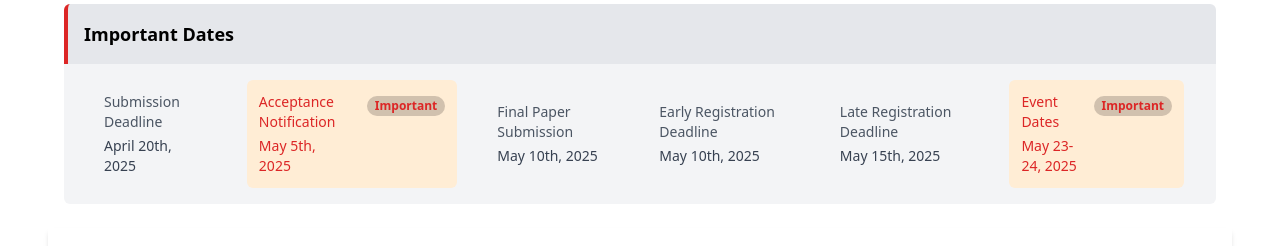
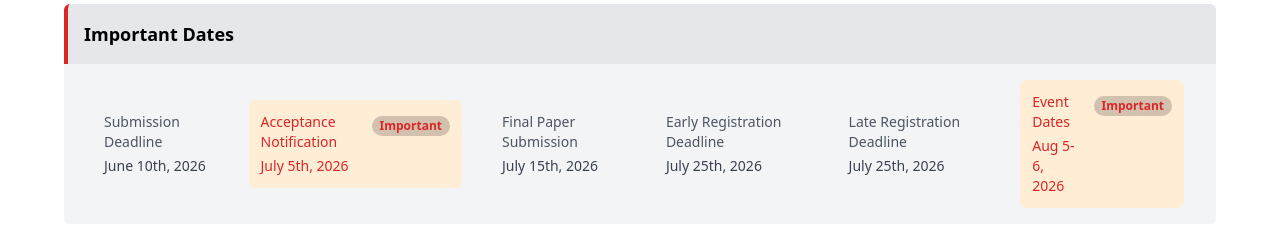
Before and after one commit to Diyamehta60/Department_conference, a React (Vite) app: page / in a window 1280 px wide. Shown: the part 840-1086 px from the top of the page. Built offline with nearby package versions, Linux system fonts and the light colour scheme.

Commit message:
via anil sir

```diff
--- a/src/components/Hero.jsx
+++ b/src/components/Hero.jsx
@@ -84,7 +84,7 @@ function Hero() {
                     <span className="font-body text-lg">
                         Poornima Institute of Engineering and Technology, Sitapura, Jaipur, Rajasthan
                     </span>
-                </div>
+                 </div>
             </div>
 
             {/* Right Logo */}
--- a/src/components/ImportantDates.jsx
+++ b/src/components/ImportantDates.jsx
@@ -4,37 +4,37 @@ import { FaStar, FaRegClock, FaRegCalendarAlt } from "react-icons/fa"; // Import
 const impDateData = [
   {
     title: "Full Paper Submission Date",
-    date: "April  20th, 2025",
+    date: "June  10th, 2026",
     subtitle: "Submission Deadline",
     isImportant: false,
   },
   {
     title: "Notification of Acceptance",
-    date: "May 5th, 2025",
+    date: "July 5th, 2026",
     subtitle: "Acceptance Notification",
     isImportant: true,
   },
   {
     title: "Revised Paper Submission",
-    date: "May 10th, 2025",
+    date: "July 15th, 2026",
     subtitle: "Final Paper Submission",
     isImportant: false,
   },
   {
     title: "Early Bird Registration",
-    date: "May 10th, 2025",
+    date: "July 25th, 2026",
     subtitle: "Early Registration Deadline",
     isImportant: false,
   },
   {
     title: "Late Registration",
-    date: "May 15th, 2025",
+    date: "July 25th, 2026",
     subtitle: "Late Registration Deadline",
     isImportant: false,
   },
   {
     title: "Conference Dates",
-    date: "May 23-24, 2025",
+    date: "Aug 5-6, 2026",
     subtitle: "Event Dates",
     isImportant: true,
   },
```
